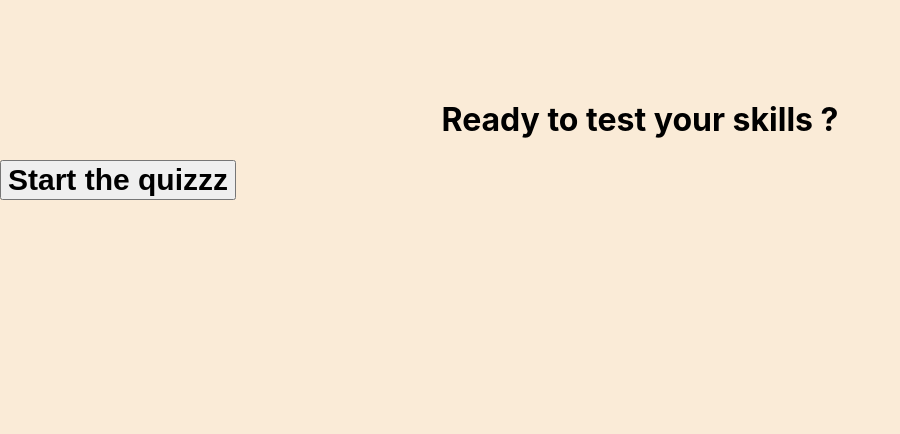
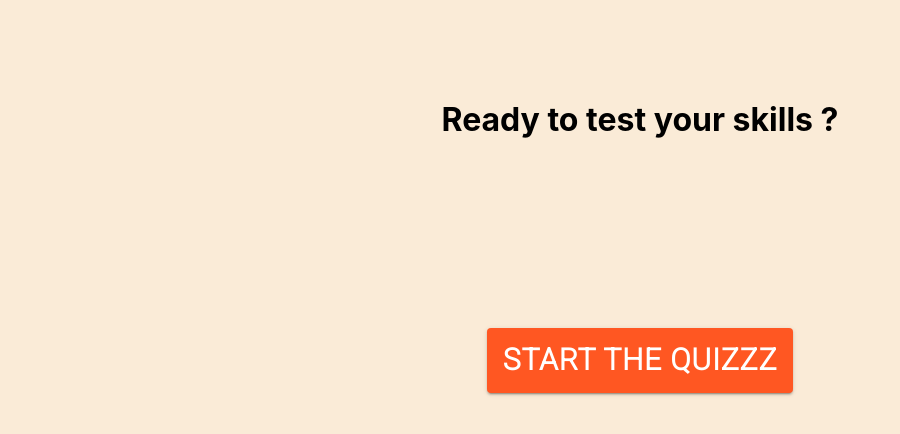
Before and after one commit to OmarMallouk/Quizz_App, a React (Create React App) app in the folder quizz/: page / in a window 1280 px wide. Shown: the top 434 px of the page, without its empty margins (0-900 px from the left). Built offline with nearby package versions, Linux system fonts and the light colour scheme.

Commit message:
added button UI

```diff
--- a/quizz/package.json
+++ b/quizz/package.json
@@ -3,6 +3,11 @@
   "version": "0.1.0",
   "private": true,
   "dependencies": {
+    "@emotion/react": "^11.13.5",
+    "@emotion/styled": "^11.13.5",
+    "@fontsource/roboto": "^5.1.0",
+    "@mui/icons-material": "^6.1.10",
+    "@mui/material": "^6.1.10",
     "@reduxjs/toolkit": "^2.4.0",
     "@testing-library/jest-dom": "^5.17.0",
     "@testing-library/react": "^13.4.0",
--- a/quizz/src/pages/Home.jsx
+++ b/quizz/src/pages/Home.jsx
@@ -1,4 +1,6 @@
 import React, { useState, useEffect, useContext} from "react";
+import '@fontsource/roboto/300.css';
+import Button from '@mui/material/Button';
 import axios from "axios";
 import "../styles/home.css"
 import { useNavigate } from 'react-router-dom';
@@ -18,7 +20,7 @@ const Home = ()=>{
       <h1 className="intro">Ready to test your skills ?</h1>
 
       <div className="quiz1">
-        <button onClick={handleGo}>Start the quizzz</button>
+        <Button  variant="contained"  onClick={handleGo}>Start the quizzz</Button>
       </div>
     </div>
   );
--- a/quizz/src/styles/home.css
+++ b/quizz/src/styles/home.css
@@ -12,3 +12,22 @@ body{
     font-weight: bold;
 
 }
+
+.quiz1 {
+    display: flex;
+    justify-content: center;
+    align-items: center;
+    height: 50vh;
+  }
+
+  .MuiButton-root {
+    background-color: #ff5722 !important;
+    color: #fff !important;
+    padding: 10px 20px;
+    font-size: 16px;
+    border-radius: 8px;
+  }
+
+  .MuiButton-root:hover {
+    background-color: #e64a19 !important;
+  }
```
Also changed, not shown: 1 other file (tests, documents, lock files or other folders).
